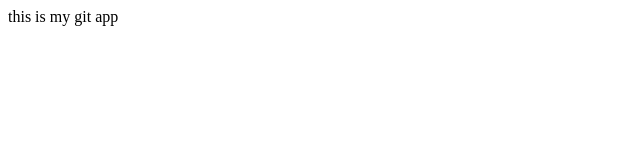
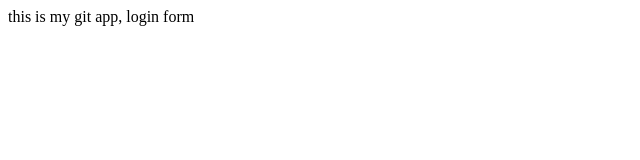
Before and after one commit to GitHubTestLogin/mysampleapp, a plain HTML site: page index.html in a window 1280 px wide. Shown: the full height of the page, 0-640 px from the left. Drawn offline with Linux system fonts and the light colour scheme.

Commit message:
changed index.html

```diff
--- a/index.html
+++ b/index.html
@@ -1,6 +1,6 @@
 <html>
 <head>
 <body>
-  this is my git app
+  this is my git app, login form
 </body>
 </html>
```
